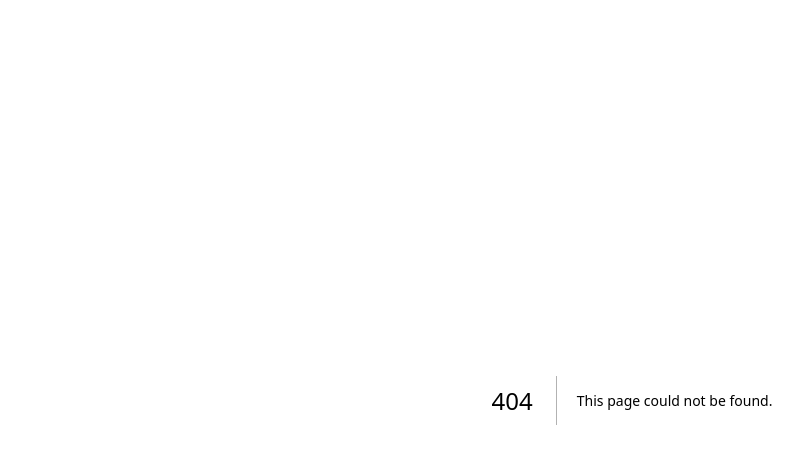
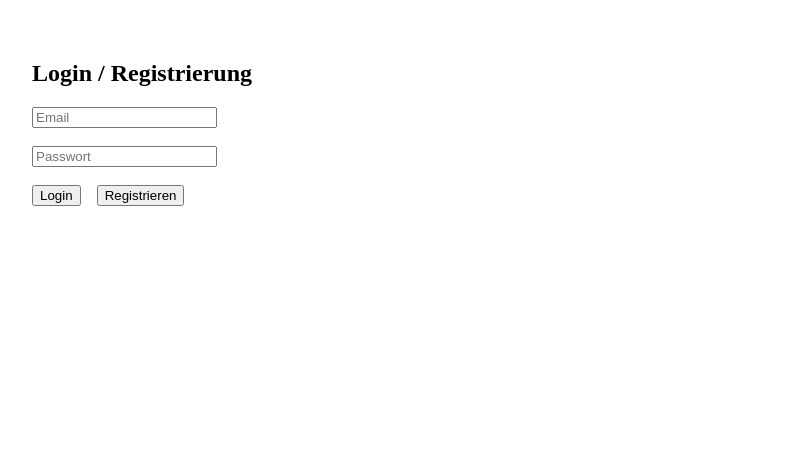
Before and after one commit to lakibaki69/jussy-web1, a Next.js app: page /login in a window 1280 px wide. Before the commit this address had no page. Shown: the top 464 px of the page, without its empty margins (8-811 px from the left). Built offline with nearby package versions, Linux system fonts and the light colour scheme; no server answers.

Commit message:
Create login.js

```diff
--- /dev/null
+++ b/pages/login.js
@@ -0,0 +1,40 @@
+import { useState } from 'react'
+import { createClient } from '@supabase/supabase-js'
+
+const supabase = createClient(
+  process.env.NEXT_PUBLIC_SUPABASE_URL,
+  process.env.NEXT_PUBLIC_SUPABASE_ANON_KEY
+)
+
+export default function Login() {
+  const [email, setEmail] = useState('')
+  const [password, setPassword] = useState('')
+  const [message, setMessage] = useState('')
+
+  async function handleLogin() {
+    const { error } = await supabase.auth.signInWithPassword({
+      email,
+      password
+    })
+    setMessage(error ? error.message : 'Erfolgreich eingeloggt')
+  }
+
+  async function handleRegister() {
+    const { error } = await supabase.auth.signUp({
+      email,
+      password
+    })
+    setMessage(error ? error.message : 'Erfolgreich registriert')
+  }
+
+  return (
+    <div style={{ padding: '2rem' }}>
+      <h2>Login / Registrierung</h2>
+      <input placeholder="Email" onChange={(e) => setEmail(e.target.value)} /><br /><br />
+      <input placeholder="Passwort" type="password" onChange={(e) => setPassword(e.target.value)} /><br /><br />
+      <button onClick={handleLogin}>Login</button>
+      <button onClick={handleRegister} style={{ marginLeft: '1rem' }}>Registrieren</button>
+      <p>{message}</p>
+    </div>
+  )
+}
```
